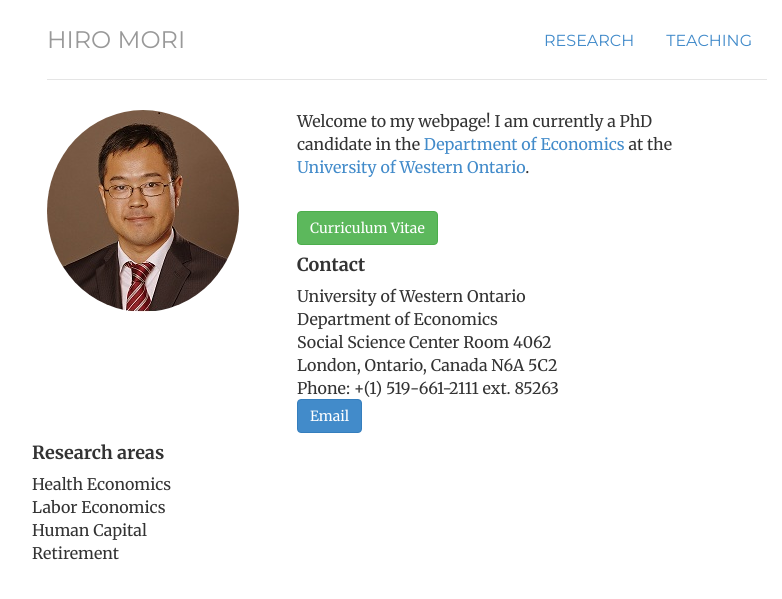
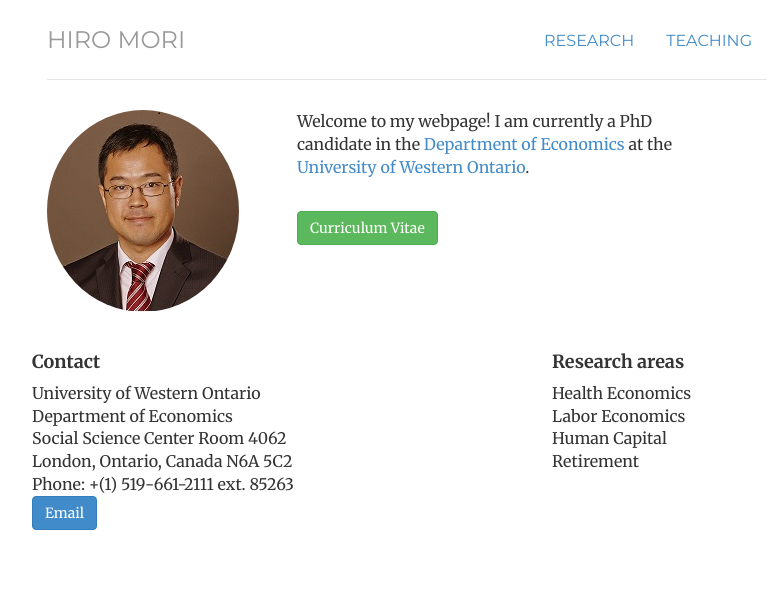
Before and after one commit to morihiroaki/morihiroaki.github.io, a Jekyll site: the page built from index.html, in a window 1280 px wide. Shown: the top 599 px of the page, without its empty margins (233-1015 px from the left). Built offline with Jekyll 4.4.1, drawn with Linux system fonts in a browser that asks for light colours.

Commit message:
Update index.html

```diff
--- a/index.html
+++ b/index.html
@@ -19,7 +19,7 @@
               <!--a class="btn btn-danger" href="/teaching.html">Teaching</a-->
               </div>
     <div class='row'>
-              <div class='col-md-7'>
+              <div class='col-md-8'>
                 <h4>Contact</h4>
                 University of Western Ontario <br/>
                 Department of Economics <br/>
@@ -28,7 +28,7 @@
                 Phone: +(1) 519-661-2111 ext. 85263 <br/>
                 <a class="btn btn-primary" href="mailto:hmori@uwo.ca">Email</a>
               </div>
-                <div class='col-md-5'>
+                <div class='col-md-4'>
                 <h4>Research areas</h4>
                 <div class='fields'>
                   <ul class="list-unstyled">
```
